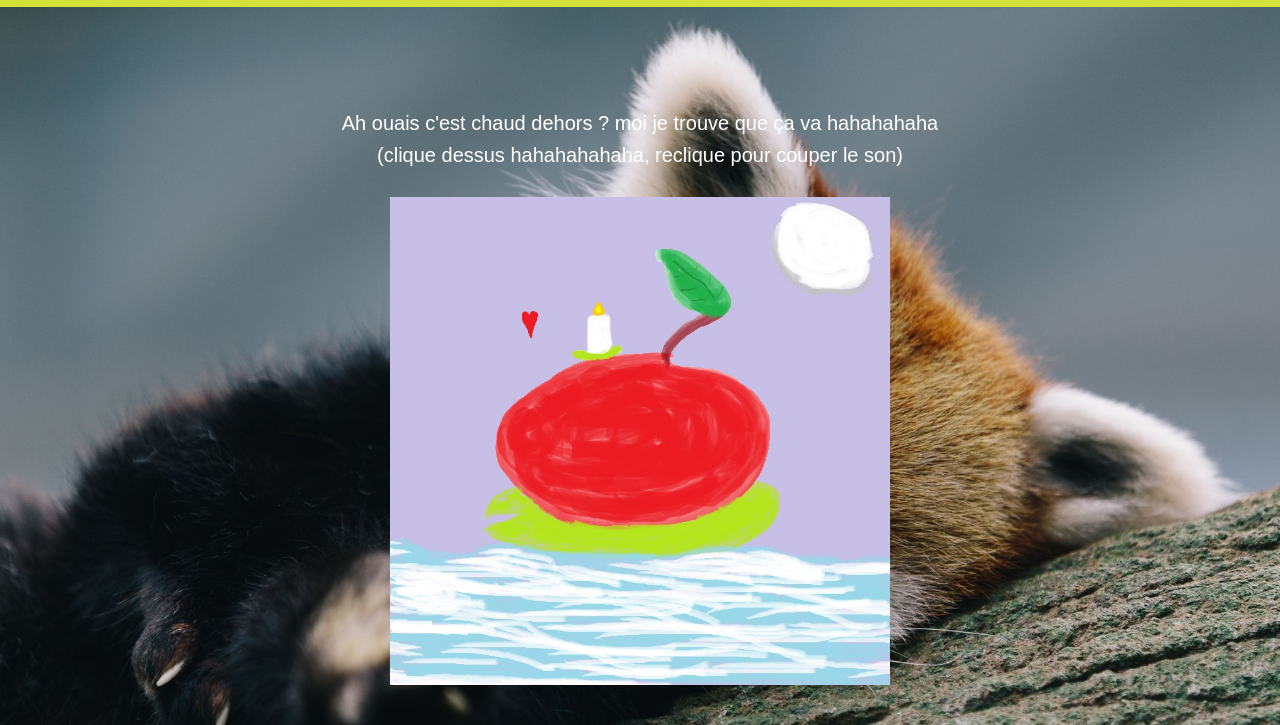
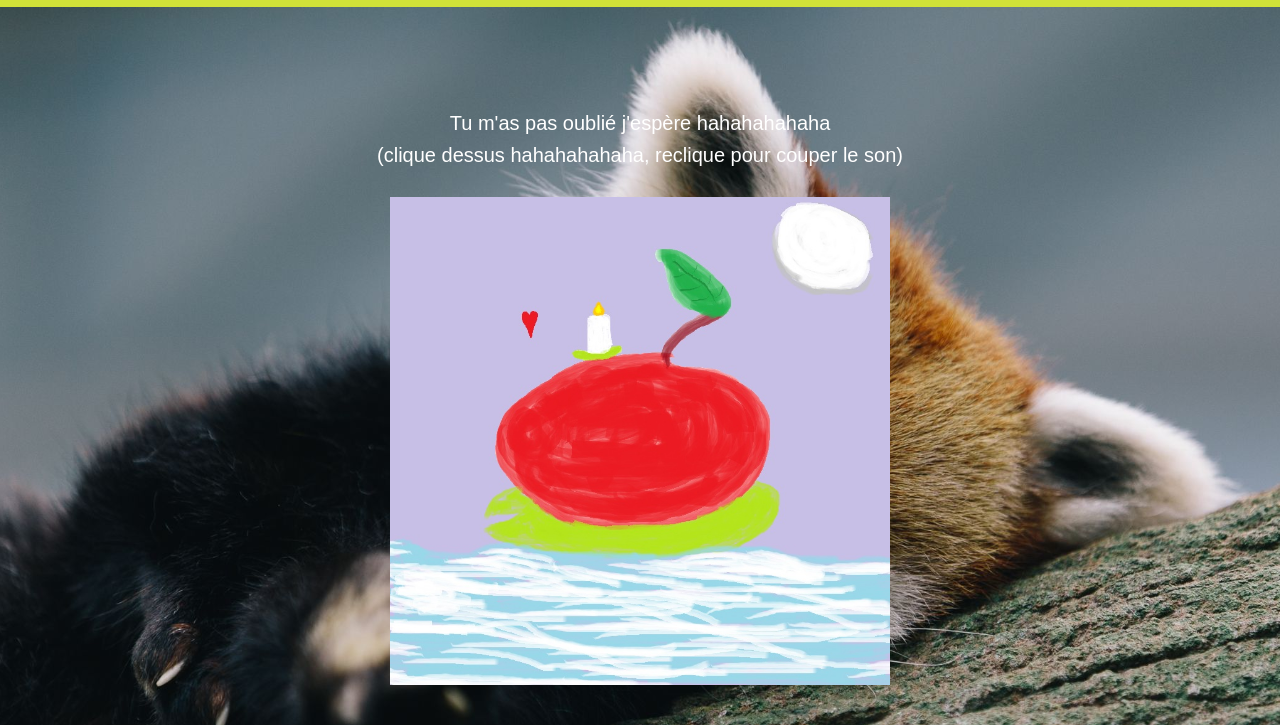
Before and after one commit to pommerouge2/pommeaNniversaire, a plain HTML site: page index.html in a window 1280 px wide. Shown: the part 71-796 px from the top of the page. Drawn offline with Linux system fonts and the light colour scheme.

Commit message:
Add files via upload

```diff
--- a/index.html
+++ b/index.html
@@ -18,7 +18,7 @@
     <!-- Section d'accueil -->
     <section id="accueil" class="hero">
         <div>
-            <p>Ah ouais c'est chaud dehors ? moi je trouve que ça va hahahahaha
+            <p>Tu m'as pas oublié j'espère hahahahahaha
             <br>
                 (clique dessus hahahahahaha, reclique pour couper le son)</p>
             <br>
```
